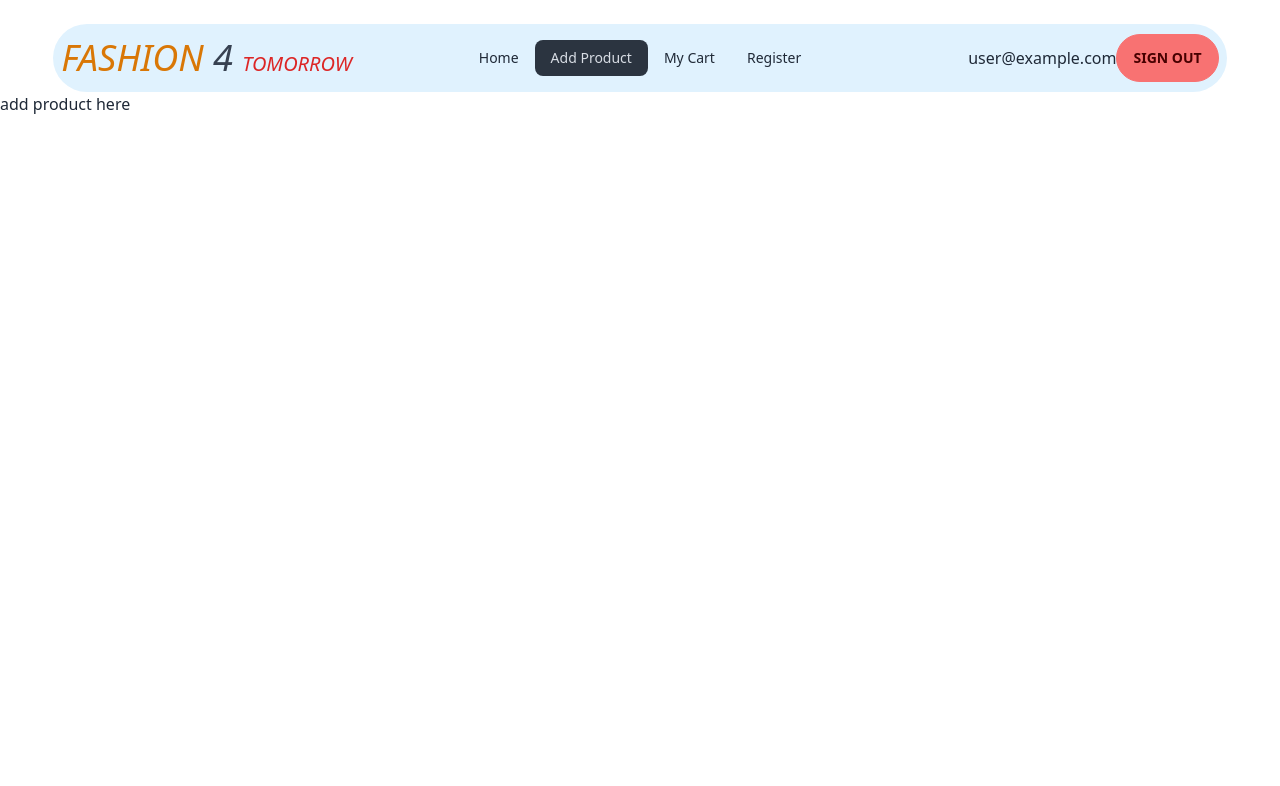
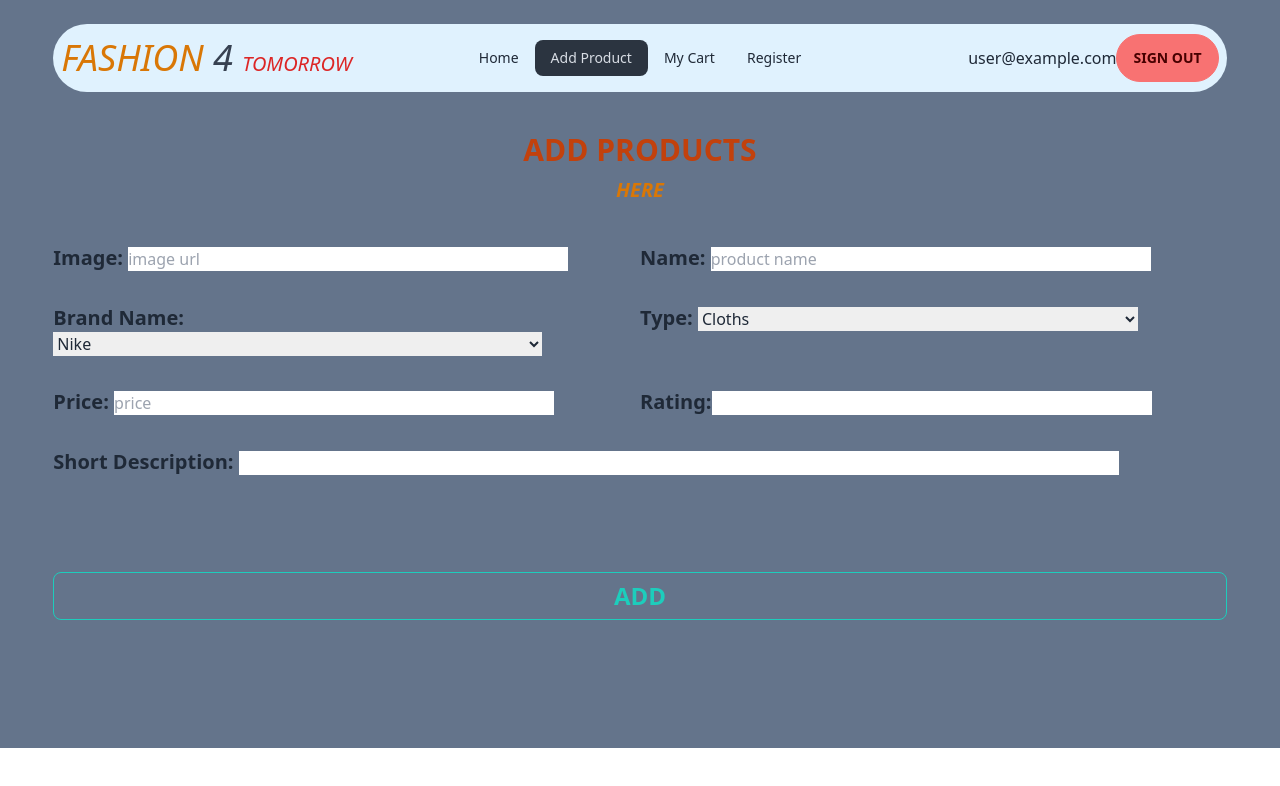
Before and after one commit to heeraraiyan/brand-shop-client, a React (Vite) app: page /addProduct in a window 1280 px wide. Shown: the top 786 px of the page. Built offline with nearby package versions, Linux system fonts and the light colour scheme; no server answers; sample sign-in values are in the browser's storage.

Commit message:
add product and save it to database completed

```diff
--- a/package.json
+++ b/package.json
@@ -16,7 +16,8 @@
     "react": "^18.2.0",
     "react-dom": "^18.2.0",
     "react-router-dom": "^6.17.0",
-    "sort-by": "^1.2.0"
+    "sort-by": "^1.2.0",
+    "sweetalert2": "^11.7.32"
   },
   "devDependencies": {
     "@types/react": "^18.2.15",
--- a/src/pages/AddProduct.jsx
+++ b/src/pages/AddProduct.jsx
@@ -1,11 +1,122 @@
 import Navbar from "../sections/Navbar";
+import Swal from 'sweetalert2'
 
 
 const AddProduct = () => {
+
+  const handleAddProduct = event => {
+    event.preventDefault();
+
+    const form = event.target;
+
+    const image = form.image.value;
+    const name = form.name.value;
+    const brand_name = form.brand_name.value;
+    const type = form.type.value;
+    const price = form.price.value;
+    const rating = form.rating.value;
+    const description = form.description.value;
+
+    const newProduct = {image,name,brand_name,type,price,rating,description}
+
+    console.log(newProduct)
+
+    // send to server
+
+    fetch('http://localhost:5000/products',{
+      method: 'POST',
+      headers:{
+        'content-type' :'application/json'
+      },
+      body: JSON.stringify(newProduct)
+
+    })
+    .then(res=>res.json())
+    .then(data=>{
+      console.log(data);
+      if(data.insertedId){
+        Swal.fire({
+          title: 'Success!',
+          text: 'User Sdded Successfully',
+          icon: 'success',
+          confirmButtonText: 'Cool'
+        })
+      }
+    })
+
+
+  }
+
     return (
-        <div>
+        <div className="bg-slate-500">
             <Navbar></Navbar>
-            <h1>add product here</h1>
+            <h2 className="text-3xl text-orange-700 font-bold mt-10 text-center">ADD PRODUCTS <br></br><span className="italic text-xl text-amber-600">HERE</span> </h2>
+            <div className="pb-32 mt-10 w-11/12 mx-auto">
+
+            <form onSubmit={handleAddProduct}>
+           <div className="lg:flex">
+           <div className="lg:w-1/2">
+          <label className="text-xl font-bold">Image: </label>
+          <input className="w-3/4" type="url" name="image" placeholder="image url" required />
+            </div>
+
+            <div className="lg:w-1/2">
+          <label className="text-xl font-bold">Name: </label>
+          <input className="w-3/4" type="text" name="name" placeholder="product name" required />
+            </div>
+           </div>
+
+           <div className="lg:flex mt-8">
+           <div className="lg:w-1/2">
+          <label className="text-xl font-bold">Brand Name: </label>
+          <select className="w-10/12" name="brand_name" >
+            <option value="Nike">Nike</option>
+            <option value="Adidas">Adidas</option>
+            <option value="Gucci">Gucci</option>
+            <option value="Zara">Zara</option>
+            <option value="H&M">H&M</option>
+            <option value="Levi's">Levi's</option>
+
+          </select>
+          </div>
+          <div className="lg:w-1/2">
+          <label className="text-xl font-bold">Type: </label>
+          <select className="w-3/4" name="type" >
+            <option value="Cloths">Cloths</option>
+            <option value="Shoes">Shoes</option>
+            <option value="T-shirts">T-shirts</option>
+            <option value="Glass">Glass</option>
+            <option value="Bags">Bags</option>
+            <option value="Trouser">Trouser</option>
+
+          </select>
+        </div>
+
+           </div>
+           <div className="lg:flex mt-8">
+           <div className="lg:w-1/2">
+          <label className="text-xl font-bold">Price: </label>
+          <input className="w-3/4" type="text" name="price" placeholder="price" required />
+            </div>
+
+            <div className="lg:w-1/2">
+          <label className="text-xl font-bold">Rating:</label>
+          <input className="w-3/4" type="number" name="rating"  min="0" max="5" />
+        </div>
+
+
+            </div>
+
+            <div className="mt-8">
+          <label className="text-xl font-bold">Short Description: </label>
+          <input className="w-3/4" type="text" name="description" placeholder="" required />
+            </div>
+
+            <button className="btn btn-outline btn-accent btn-block mt-24 text-2xl font-bold" type="submit">Add</button>
+
+            </form>
+            </div>
+
         </div>
     );
 };
--- a/src/sections/Navbar.jsx
+++ b/src/sections/Navbar.jsx
@@ -16,22 +16,14 @@ const Navbar = () => {
 
 
     const navLinks =<>
-    <li className={({ isActive, isPending }) =>
-                isPending ? "pending" : isActive ? "text-orange-600 underline" : ""
-                }><NavLink to='/'>Home</NavLink>
+    <li><NavLink to='/'>Home</NavLink>
     </li>
-    <li className={({ isActive, isPending }) =>
-                isPending ? "pending" : isActive ? "text-orange-600 underline" : ""
-                }><NavLink to='/addProduct'>Add Product</NavLink>
+    <li ><NavLink to='/addProduct'>Add Product</NavLink>
     </li>
-    <li className={({ isActive, isPending }) =>
-                isPending ? "pending" : isActive ? "text-orange-600 underline" : ""
-                }><NavLink to='/myCart'>My Cart</NavLink>
+    <li><NavLink to='/myCart'>My Cart</NavLink>
 
     </li>
-    <li className={({ isActive, isPending }) =>
-                isPending ? "pending" : isActive ? "text-orange-600 underline" : ""
-                }><NavLink to='/register'>Register</NavLink>
+    <li><NavLink to='/register'>Register</NavLink>
 
     </li>
     {/* <li className={({ isActive, isPending }) =>
```
Also changed, not shown: 1 other file (tests, documents, lock files or other folders).
